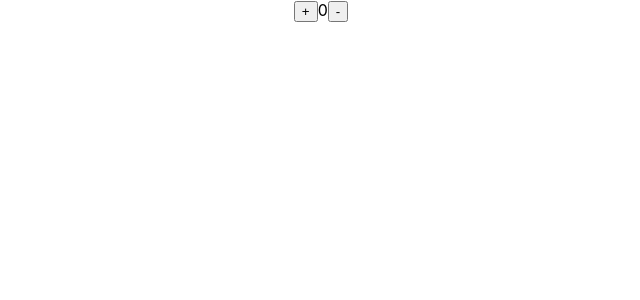
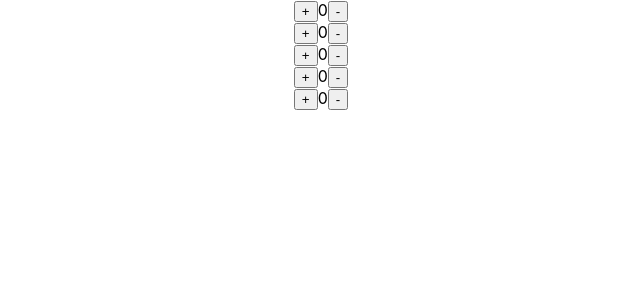
Before and after one commit to deverca/react-counter-2021-08-16, a React (Create React App) app: page / in a window 1280 px wide. Shown: the top 300 px of the page, without its empty margins (319-959 px from the left). Built offline with nearby package versions, Linux system fonts and the light colour scheme.

Commit message:
[COUNTER[Carmela]feat: created a CounterGroup component component

```diff
--- a/src/App.js
+++ b/src/App.js
@@ -1,11 +1,11 @@
 import logo from './logo.svg';
 import './App.css';
-import Counter from './Components/Counter'
-
+import Counter from './Components/Counter';
+import CounterGroup from './Components/CounterGroup';
 function App() {
   return (
     <div className="App">
-     <Counter></Counter>
+     <CounterGroup></CounterGroup>
     </div>
   );
 }
--- a/src/Components/Counter.js
+++ b/src/Components/Counter.js
@@ -10,7 +10,6 @@
 function decrease(){
     setNumber(number-1);
    }
-
 return(
 <div>
 
@@ -20,7 +19,6 @@
 
 </div>
 
-
 );
 
 
--- /dev/null
+++ b/src/Components/CounterGroup.js
@@ -0,0 +1,24 @@
+import Counter from "./Counter";
+
+function CounterGroup(){
+
+function generateCounterList(){
+    return new Array(5).fill(Date.now());
+}
+
+const counterList = generateCounterList();
+
+return(
+
+<div>
+    {counterList.map((item,index) => (
+
+        <Counter key ={item + index}></Counter>
+    ) )}
+</div>
+
+)
+
+}
+
+export default CounterGroup;
```
Also changed, not shown: src/Components/Counter.css (deleted).
